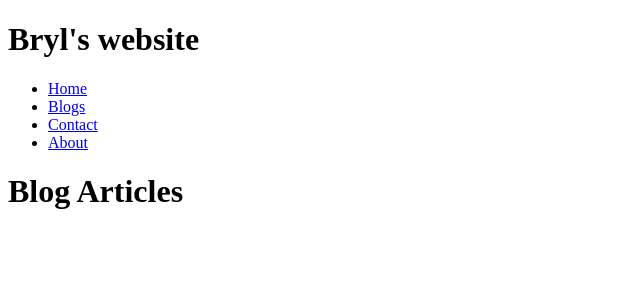
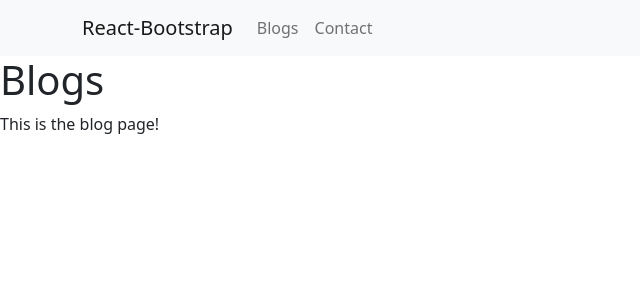
Before and after one commit to bryllim/kodego-react-demo, a JavaScript app: page /blogs in a window 1280 px wide. Shown: the top 300 px of the page, without its empty margins (0-640 px from the left). Built offline with nearby package versions, Linux system fonts and the light colour scheme.

Commit message:
added bootstrap navbar

```diff
--- a/src/index.js
+++ b/src/index.js
@@ -5,6 +5,7 @@
 import Blogs from "./pages/Blogs";
 import Contact from "./pages/Contact";
 import NoPage from "./pages/NoPage";
+import 'bootstrap/dist/css/bootstrap.min.css';
 
 export default function App() {
   return (
--- a/src/pages/Blogs.js
+++ b/src/pages/Blogs.js
@@ -1,5 +1,10 @@
 const Blogs = () => {
-    return <h1>Blog Articles</h1>;
+    return (
+      <>
+        <h1>Blogs</h1>
+        <p>This is the blog page!</p>
+      </>
+    );
   };
 
   export default Blogs;
--- a/src/pages/Layout.js
+++ b/src/pages/Layout.js
@@ -1,29 +1,26 @@
-import { Outlet, Link } from "react-router-dom";
+import { Outlet } from "react-router-dom";
+import Container from 'react-bootstrap/Container';
+import Nav from 'react-bootstrap/Nav';
+import Navbar from 'react-bootstrap/Navbar';
 
-const Layout = () => {
+function Layout() {
   return (
     <>
-      <h1>Bryl's website</h1>
-      <nav>
-        <ul>
-          <li>
-            <Link to="/">Home</Link>
-          </li>
-          <li>
-            <Link to="/blogs">Blogs</Link>
-          </li>
-          <li>
-            <Link to="/contact">Contact</Link>
-          </li>
-          <li>
-            <Link to="/about">About</Link>
-          </li>
-        </ul>
-      </nav>
-
-      <Outlet />
+    <Navbar bg="light" expand="lg">
+      <Container>
+        <Navbar.Brand href="/">React-Bootstrap</Navbar.Brand>
+        <Navbar.Toggle aria-controls="basic-navbar-nav" />
+        <Navbar.Collapse id="basic-navbar-nav">
+          <Nav className="me-auto">
+            <Nav.Link href="/blogs">Blogs</Nav.Link>
+            <Nav.Link href="/contact">Contact</Nav.Link>
+          </Nav>
+        </Navbar.Collapse>
+      </Container>
+    </Navbar>
+    <Outlet />
     </>
-  )
-};
+  );
+}
 
 export default Layout;
--- a/src/pages/NoPage.js
+++ b/src/pages/NoPage.js
@@ -1,5 +1,5 @@
 const NoPage = () => {
-    return <h1>404</h1>;
+    return <h1>404: Page not Found!</h1>;
   };
 
   export default NoPage;
```
